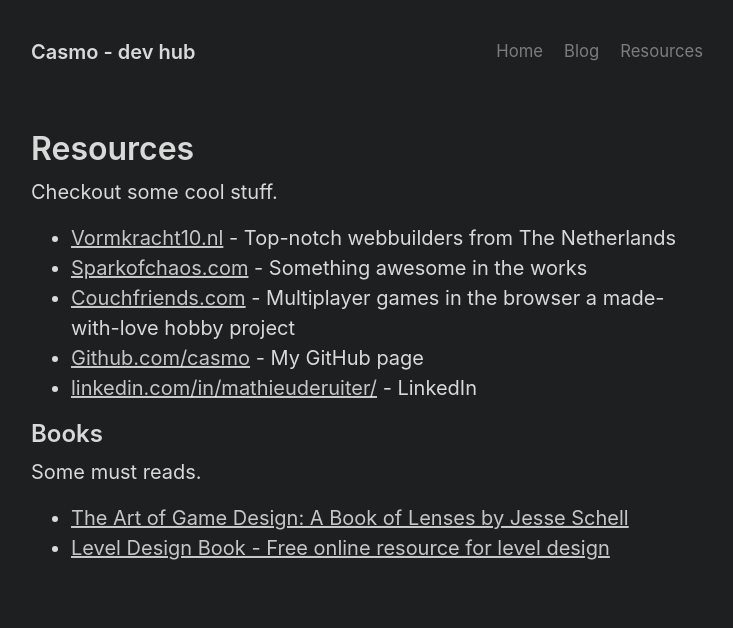
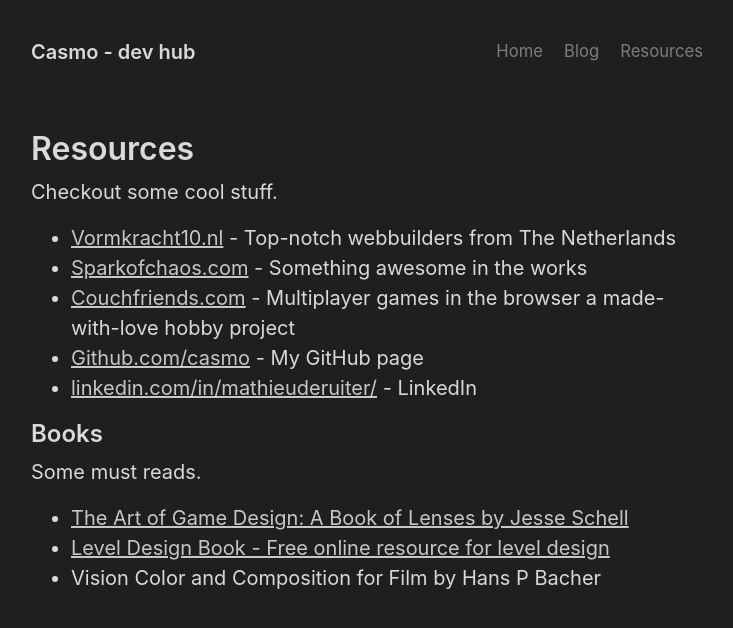
Before and after one commit to Casmo/casmo.github.io, a Jekyll site: the page built from resources.md, in a window 1280 px wide. Shown: the top 628 px of the page, without its empty margins (273-1006 px from the left). Built offline with Jekyll 4.4.1, drawn with Linux system fonts in a browser that asks for light colours.

Commit message:
Update resources.md

```diff
--- a/resources.md
+++ b/resources.md
@@ -19,3 +19,4 @@
 
 * <a href="https://www.amazon.com/Art-Game-Design-Lenses-Third-dp-1138632058/dp/1138632058">The Art of Game Design: A Book of Lenses by Jesse Schell</a>
 * <a href="https://book.leveldesignbook.com/">Level Design Book - Free online resource for level design</a>
+* Vision Color and Composition for Film by Hans P Bacher
```
